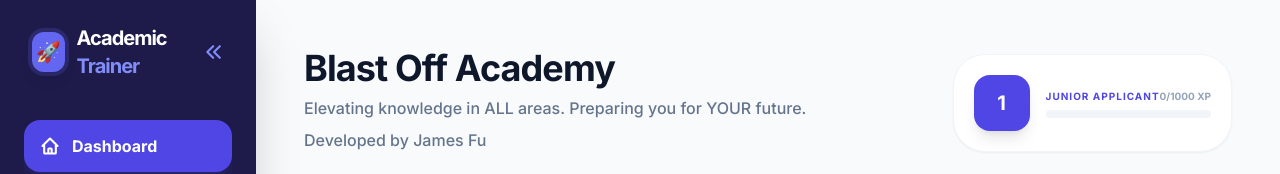
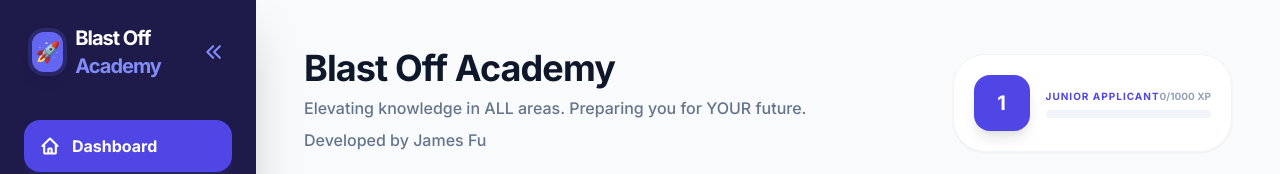
Before and after one commit to JamesCFu/MCVSD-ACE-TRAINER, a React (Vite) app: page / in a window 1280 px wide. Shown: the top 174 px of the page. Built offline with nearby package versions, Linux system fonts and the light colour scheme.

Commit message:
Change header text from 'Academic Trainer' to 'Blast Off Academy'

```diff
--- a/components/Layout.tsx
+++ b/components/Layout.tsx
@@ -40,7 +40,7 @@ const Layout: React.FC<LayoutProps> = ({ children, activeView, setActiveView, mi
           <div className="mb-10 flex items-center justify-between px-2">
             <div className="flex items-center space-x-3">
               <div className="w-10 h-10 bg-indigo-500 rounded-xl flex items-center justify-center font-black text-xl shadow-lg ring-4 ring-indigo-500/20">🚀</div>
-              <h1 className="text-xl font-black tracking-tighter">Academic <span className="text-indigo-400">Trainer</span></h1>
+              <h1 className="text-xl font-black tracking-tighter">Blast Off <span className="text-indigo-400">Academy</span></h1>
             </div>
             {/* Collapse Arrow for Desktop */}
             <button onClick={() => setIsSidebarOpen(false)} className="hidden md:block text-indigo-400 hover:text-white transition-colors">
```
